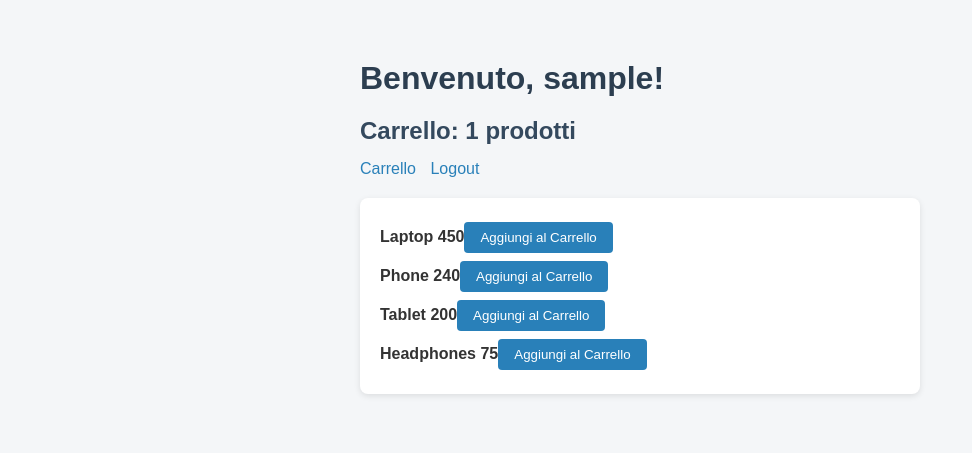
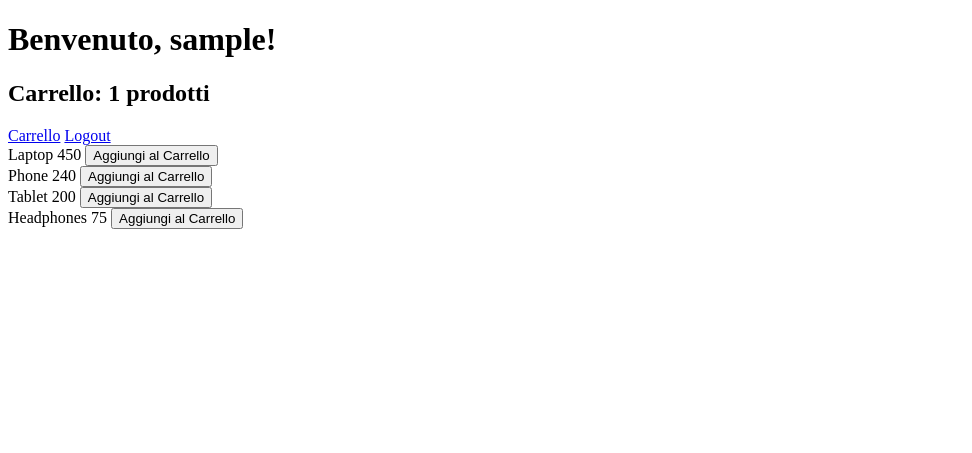
Before and after one commit to padillabarriosgilmoryared-jpg/es_Login_Padilla, a PHP site: page /prodotti.php in a window 1280 px wide. Shown: the top 453 px of the page, without its empty margins (0-972 px from the left). Run offline with PHP 8.4, Linux system fonts and the light colour scheme; the visitor is signed in with stand-in values (Sample User, id 1).

Commit message:
progetto finalizzato.4

```diff
--- a/Progetto PHP Login Padilla/carrello.php
+++ b/Progetto PHP Login Padilla/carrello.php
@@ -31,7 +31,6 @@
 <head>
     <meta charset="UTF-8">
     <meta name="viewport" content="width=device-width, initial-scale=1.0">
-    <link rel="stylesheet" href="style.css">
     <title>Document</title>
 </head>
 <body>
--- a/Progetto PHP Login Padilla/login.php
+++ b/Progetto PHP Login Padilla/login.php
@@ -28,7 +28,6 @@
 <head>
     <meta charset="UTF-8">
     <meta name="viewport" content="width=device-width, initial-scale=1.0">
-    <link rel="stylesheet" href="style.css">
     <title>Document</title>
 </head>
 <body>
--- a/Progetto PHP Login Padilla/prodotti.php
+++ b/Progetto PHP Login Padilla/prodotti.php
@@ -35,7 +35,6 @@
 <head>
     <meta charset="UTF-8">
     <meta name="viewport" content="width=device-width, initial-scale=1.0">
-    <link rel="stylesheet" href="style.css">
     <title>Document</title>
 </head>
 <body>
--- a/Progetto PHP Login Padilla/style.css
+++ /dev/null
@@ -1,71 +0,0 @@
-* {
-    margin: 0;
-    padding: 0;
-    box-sizing: border-box;
-}
-
-body {
-    font-family: Arial, Helvetica, sans-serif;
-    background-color: #f4f6f8;
-    color: #333;
-    max-width: 600px;
-    margin: 40px auto;
-    padding: 20px;
-}
-
-h1 {
-    color: #2c3e50;
-    margin-bottom: 20px;
-}
-
-h2 {
-    color: #34495e;
-    margin: 15px 0;
-}
-
-a {
-    display: inline-block;
-    margin-right: 10px;
-    margin-bottom: 20px;
-    color: #2980b9;
-    text-decoration: none;
-}
-
-a:hover {
-    text-decoration: underline;
-}
-
-form {
-    background-color: #ffffff;
-    padding: 20px;
-    border-radius: 8px;
-    box-shadow: 0 2px 6px rgba(0, 0, 0, 0.1);
-}
-
-label {
-    display: inline-block;
-    margin: 8px 0;
-    font-weight: bold;
-}
-
-input[type="text"] {
-    width: 100%;
-    padding: 8px;
-    margin-bottom: 12px;
-    border: 1px solid #ccc;
-    border-radius: 4px;
-}
-
-button {
-    background-color: #2980b9;
-    color: #ffffff;
-    border: none;
-    padding: 8px 16px;
-    border-radius: 4px;
-    cursor: pointer;
-    margin: 4px 0;
-}
-
-button:hover {
-    background-color: #21618c;
-}
```
